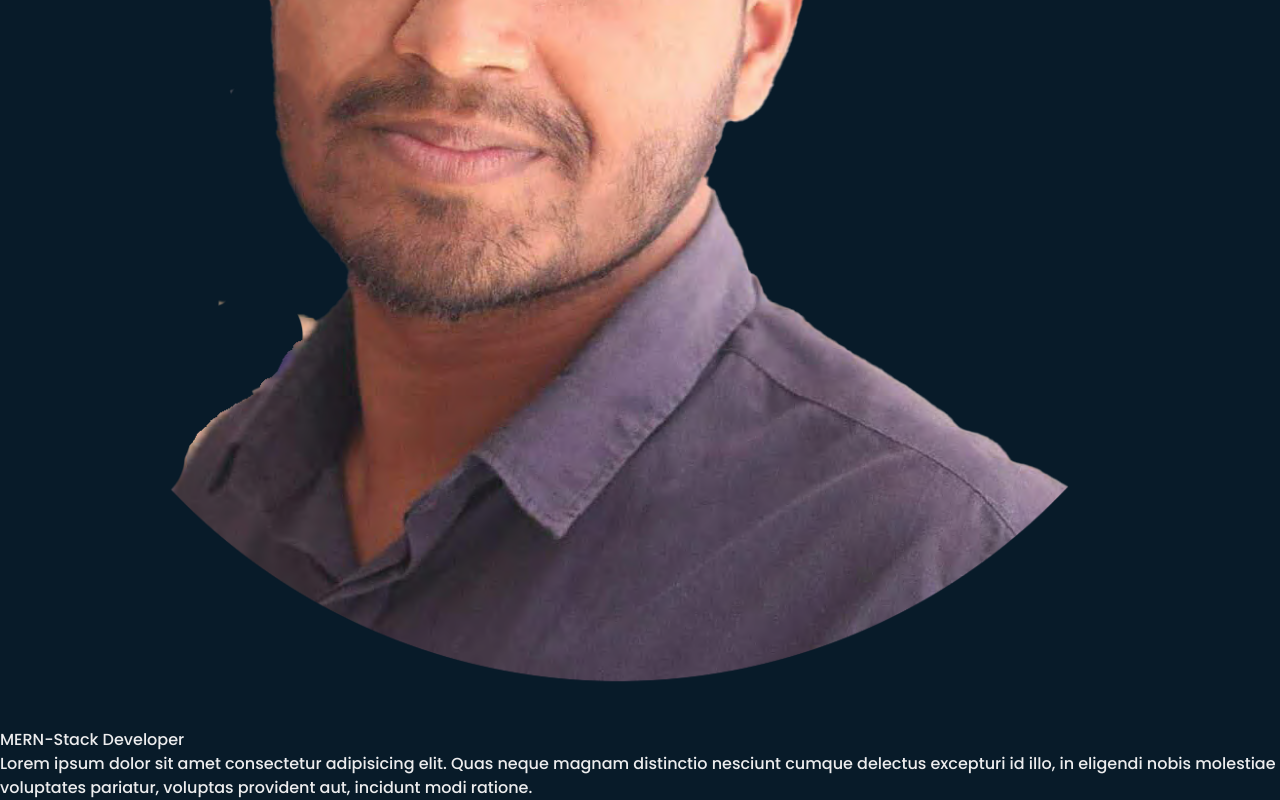
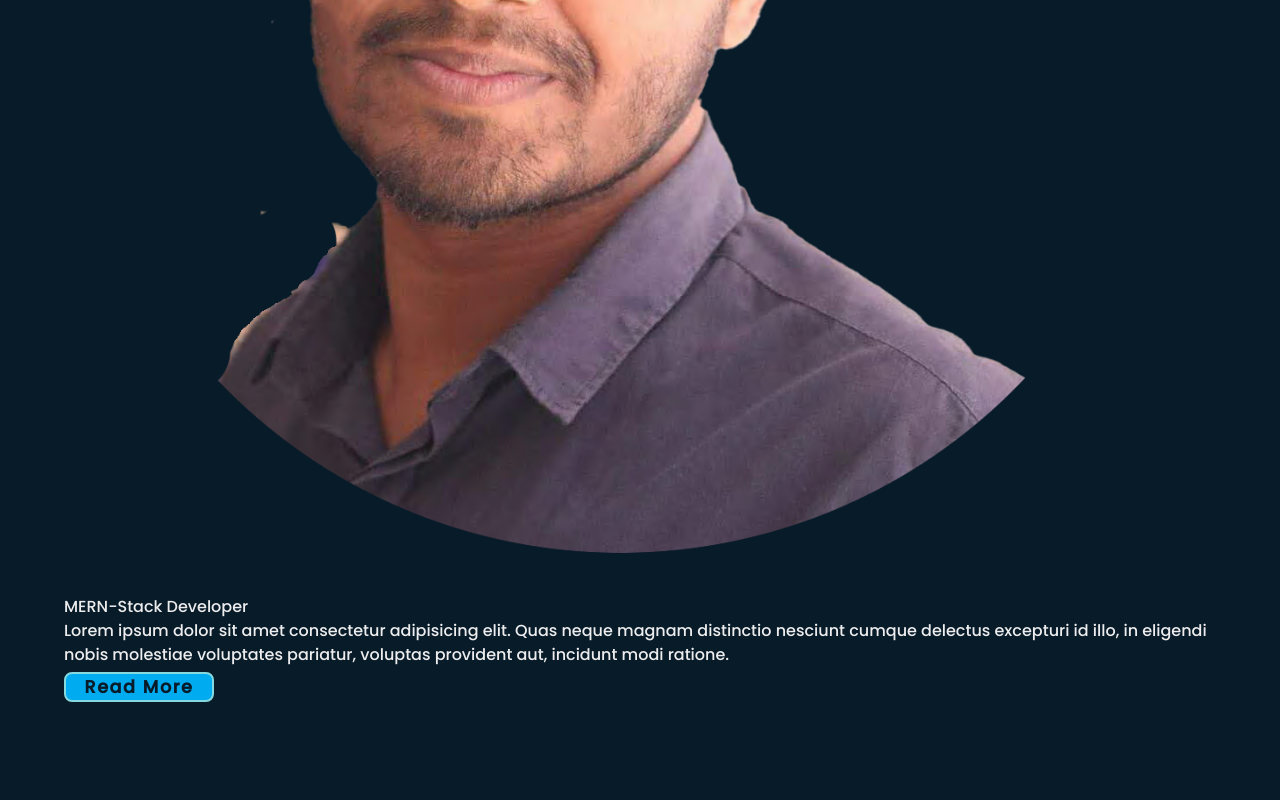
Before and after one commit to HimaloyAshis/portfolio-ab, a React (Vite) app: page / in a window 1280 px wide. Shown: the part 1426-2226 px from the top of the page. After the commit the page ends 2133 px from the top, so only its background shows below. Built offline with nearby package versions, Linux system fonts and the light colour scheme.

Commit message:
buton and about done

```diff
--- a/src/Page/Home/Home.css
+++ b/src/Page/Home/Home.css
@@ -104,7 +104,7 @@
     border-radius: 8px;
     color: #081b29;
     text-decoration: none;
-    font-size: 1.8rem;
+    font-size: 1.1rem;
     font-weight: 600;
     letter-spacing: .1rem;
     z-index: 1;
@@ -208,3 +208,12 @@
     background: var(--bg-color);
     opacity: .6;
 }
+
+.btns-more{
+    /* font-size: 1.2rem; */
+    padding: 5px 0;
+}
+
+.about{
+    padding: 0 5%;
+}
--- a/src/Page/Home/Home.jsx
+++ b/src/Page/Home/Home.jsx
@@ -30,7 +30,7 @@ const Home = () => {
                         <a href="#">Lets talk</a>
                     </div>
                 </div>
-                <img  className='object-cover lg:flex h-96' src="../../../public/Ashish Fiverrr copy.png 5.png" alt="" />
+                <img className='object-cover lg:flex h-96' src="../../../public/Ashish Fiverrr copy.png 5.png" alt="" />
                 <div className='image-hover'>
 
                 </div>
@@ -43,15 +43,18 @@ const Home = () => {
 
             {/* about section */}
 
-            <section>
+            <section className='about' id='about'>
                 <h3 className='aboutMe'>About <span>me</span></h3>
                 <div className='about-image'>
-                    <img src="../../../public/Ashish Fiverrr copy.png 5.png" alt="" />
+                    <img className='h-72' src="../../../public/Ashish Fiverrr copy.png 5.png" alt="" />
                     <span className='circle-image'></span>
                 </div>
                 <div className='about-content'>
-                     <h3>MERN-Stack Developer</h3>
-                     <p>Lorem ipsum dolor sit amet consectetur adipisicing elit. Quas neque magnam distinctio nesciunt cumque delectus excepturi id illo, in eligendi nobis molestiae voluptates pariatur, voluptas provident aut, incidunt modi ratione.</p>
+                    <h3>MERN-Stack Developer</h3>
+                    <p>Lorem ipsum dolor sit amet consectetur adipisicing elit. Quas neque magnam distinctio nesciunt cumque delectus excepturi id illo, in eligendi nobis molestiae voluptates pariatur, voluptas provident aut, incidunt modi ratione.</p>
+                    <div className="btn-box btns-more">
+                        <a href="" className="btns">Read More</a>
+                    </div>
                 </div>
             </section>
         </>
--- a/src/style.css
+++ b/src/style.css
@@ -16,3 +16,7 @@ html{
     /* font-size: 62.5%; */
     overflow-x: hidden;
 }
+
+body{
+
+}
```
